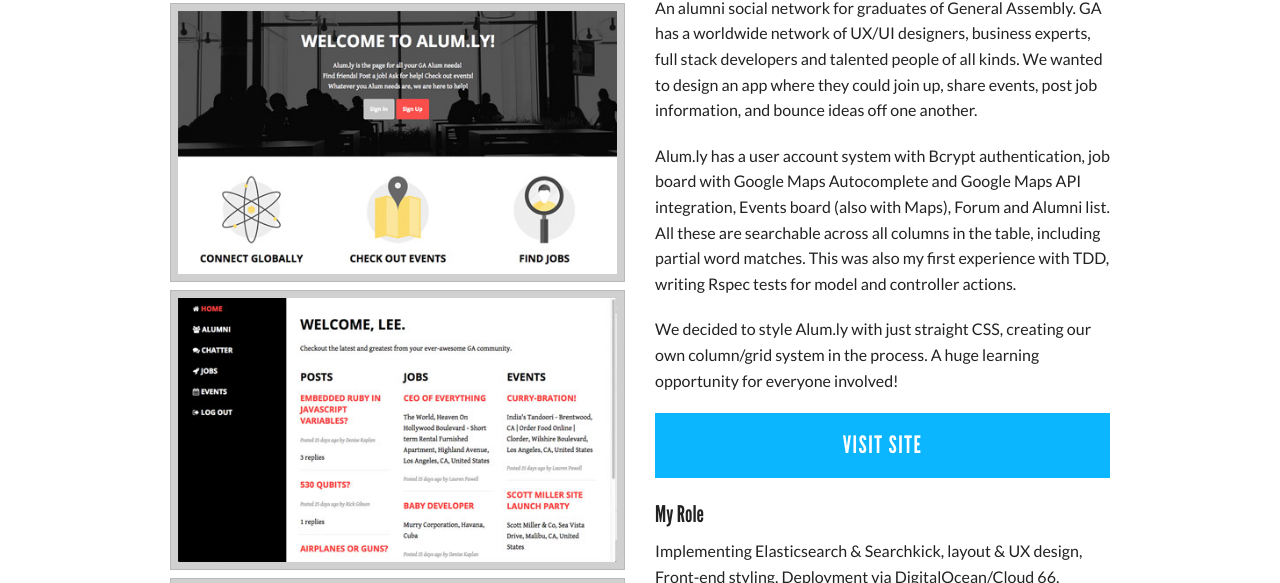
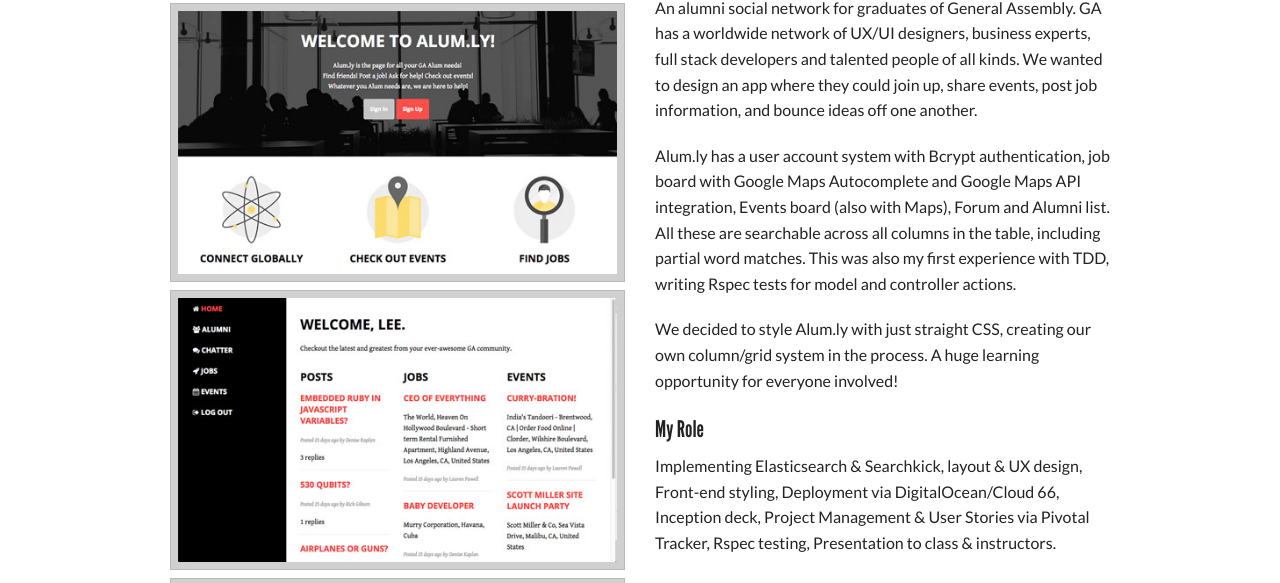
Before and after one commit to SeaOfLee/SeaOfLee.github.io-DEPRECATED, a plain HTML site: page index.html at #!/alumly in a window 1280 px wide. Shown: the part 139-722 px from the top of the page. Drawn offline with nearby package versions, Linux system fonts and the light colour scheme; some packages are replaced by stand-ins of ours.

Commit message:
Hide visit site button for Alumly and OfferUp

```diff
--- a/pages/alumly.html
+++ b/pages/alumly.html
@@ -24,7 +24,7 @@
             </p>
             <p>We decided to style Alum.ly with just straight CSS, creating our own column/grid system in the process. A huge learning opportunity for everyone involved!
             </p>
-            <a href='http://elephant.alum.ly.c66.me/' target='blank' class='button btnProject medium-12 columns'>VISIT SITE</a>
+            <!-- <a href='http://elephant.alum.ly.c66.me/' target='blank' class='button btnProject medium-12 columns'>VISIT SITE</a> -->
             <h4 class=''>My Role</h4>
               <p>Implementing Elasticsearch &amp; Searchkick, layout &amp; UX design,  Front-end styling, Deployment via DigitalOcean/Cloud 66, Inception deck, Project Management &amp; User Stories via Pivotal Tracker, Rspec testing, Presentation to class &amp; instructors.</p>
             <h4 class=''>Technologies</h4>
```
Also changed, not shown: index.html (+1 -2 lines), pages/offerup.html (+1 -1 lines).
